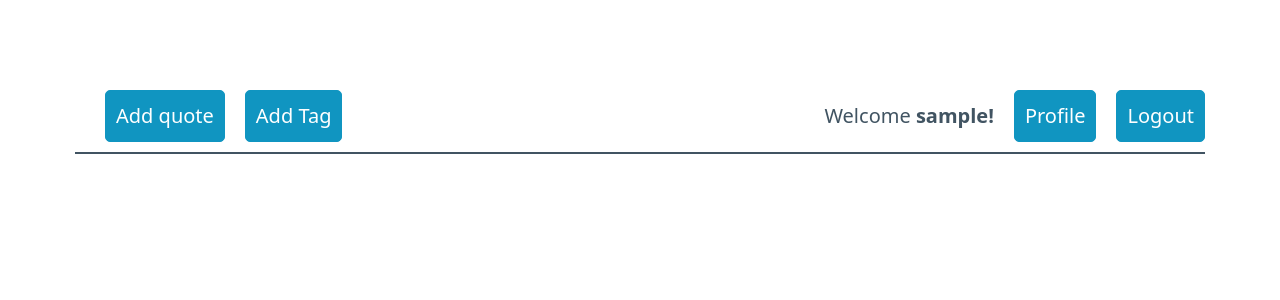
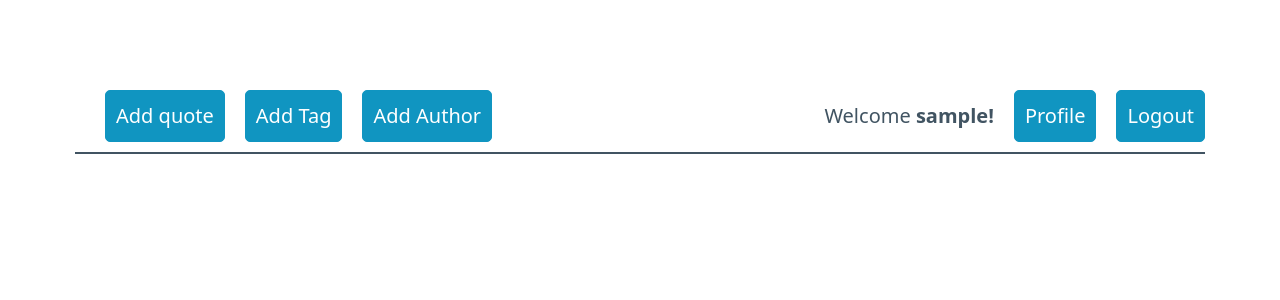
Before and after one commit to Awaveform/WEB_HW_10, a Django app: page / in a window 1280 px wide. Shown: the top 300 px of the page. Run offline with Django 5.2, Linux system fonts and the light colour scheme; the visitor is signed in with stand-in values (Sample User, id 1); data that the repository does not hold is empty.

Commit message:
add hw 10

```diff
--- a/web_hw_10/quote/templates/quote/base.html
+++ b/web_hw_10/quote/templates/quote/base.html
@@ -38,6 +38,7 @@
         <ul>
             <li><a href="{% url 'quote:quote' %}" role="button">Add quote</a></li>
             <li><a href="{% url 'quote:tag' %}" role="button">Add Tag</a></li>
+            <li><a href="{% url 'quote:author' %}" role="button">Add Author</a></li>
         </ul>
         <ul>
             <li>Welcome <b>{{ user.username }}!</b></li>
--- a/web_hw_10/quote/templates/quote/index.html
+++ b/web_hw_10/quote/templates/quote/index.html
@@ -34,10 +34,13 @@
     {% for quote in quotes %}
     <ul>
         <li>
+        {#            {% if request.user.is_staff or is_user_owner and not quote.done %}#}
             {% if not quote.done %}
-            <a href="{% url 'quote:detail' quote.id %}" role="button" class="outline"> {{ quote.name }} </a>
-            <a href="{% url 'quote:set_done' quote.id %}" role="button"> Mark Done </a>
-            <a href="{% url 'quote:delete' quote.id %}" role="button" class="contrast"> Delete note </a>
+            <p>{{ quote.description }} by <a href="{% url 'quote:author_detail' quote.author.id %}" class="outline"> {{ quote.author.fullname }} </a></p>
+                {% if user.is_authenticated and quote.user_id == user.id %}
+                    <a href="{% url 'quote:set_done' quote.id %}" role="button"> Mark Done </a>
+                    <a href="{% url 'quote:delete' quote.id %}" role="button" class="contrast"> Delete quote </a>
+                {% endif %}
             {% else %}
             <a href="{% url 'quote:detail' quote.id %}" role="button" class="secondary"><s>{{ quote.name }}</s></a>
             {% endif %}
--- a/web_hw_10/quote/urls.py
+++ b/web_hw_10/quote/urls.py
@@ -5,8 +5,24 @@ app_name = 'quote'
 
 urlpatterns = [
     path('', views.main, name='main'),
+    path('tag/', views.tag, name='tag'),
+    path('author/', views.author, name='author'),
+    path(
+        'detail_author/<int:author_id>',
+        views.author_detail,
+        name='author_detail'
+    ),
+    path(
+        'done_author/<int:author_id>',
+        views.set_done_author,
+        name='author_set_done'
+    ),
+    path(
+        'delete_author/<int:author_id>',
+        views.delete_author,
+        name='author_delete'
+    ),
     path('quote/', views.quote, name='quote'),
-    path('tag/', views.tag, name='tag'),
     path('detail/<int:quote_id>', views.detail, name='detail'),
     path('done/<int:quote_id>', views.set_done, name='set_done'),
     path('delete/<int:quote_id>', views.delete_quote, name='delete'),
--- a/web_hw_10/quote/views.py
+++ b/web_hw_10/quote/views.py
@@ -1,8 +1,8 @@
 from django.contrib.auth.decorators import login_required
 from django.shortcuts import render, redirect, get_object_or_404
 
-from .forms import TagForm, QuoteForm
-from .models import Tag, Quote
+from .forms import TagForm, QuoteForm, AuthorForm
+from .models import Tag, Quote, Author
 
 
 # Create your views here.
@@ -80,13 +80,16 @@ def tag(request):
 #     )
 @login_required
 def quote(request):
-    tags = Tag.objects.filter(user=request.user).all()
-
+    tags = Tag.objects.filter().all()
+    authors = Author.objects.filter().all()
     if request.method == 'POST':
         form = QuoteForm(request.POST)
         if form.is_valid():
             new_quote = form.save(commit=False)
             new_quote.user = request.user
+            new_quote.author = Author.objects.filter(
+                fullname=request.POST.get("authors")
+            ).first()
             new_quote.save()
             choice_tags = Tag.objects.filter(
                 name__in=request.POST.getlist('tags'),
@@ -94,19 +97,18 @@ def quote(request):
             )
             for _tag in choice_tags.iterator():
                 new_quote.tags.add(_tag)
-
             return redirect(to='quote:main')
         else:
             return render(
                 request,
                 'quote/quote.html',
-                {"tags": tags, 'form': form}
+                {"tags": tags, "authors": authors, 'form': form}
             )
 
     return render(
         request,
         'quote/quote.html',
-        {"tags": tags, 'form': QuoteForm()}
+        {"tags": tags, "authors": authors, 'form': QuoteForm()}
     )
 
 
@@ -123,7 +125,7 @@ def detail(request, quote_id):
     return render(
         request,
         'quote/detail.html',
-        {"quote": _quote}
+        {"quote": _quote, "is_user_owner": True}
     )
 
 
@@ -143,3 +145,57 @@ def set_done(request, quote_id):
 def delete_quote(request, quote_id):
     Quote.objects.get(pk=quote_id, user=request.user).delete()
     return redirect(to='quote:main')
+
+
+@login_required
+def author(request):
+    # tags = Tag.objects.filter(user=request.user).all()
+
+    if request.method == 'POST':
+        form = AuthorForm(request.POST)
+        if form.is_valid():
+            new_author = form.save(commit=False)
+            new_author.user = request.user
+            new_author.save()
+            # choice_tags = Tag.objects.filter(
+            #     name__in=request.POST.getlist('tags'),
+            #     user=request.user
+            # )
+            # for _tag in choice_tags.iterator():
+            #     new_quote.tags.add(_tag)
+
+            return redirect(to='quote:main')
+        else:
+            return render(
+                request,
+                'quote/author.html',
+                {'form': form}
+            )
+
+    return render(
+        request,
+        'quote/author.html',
+        {'form': AuthorForm()}
+    )
+
+
+@login_required
+def author_detail(request, author_id):
+    _author = get_object_or_404(Author, pk=author_id, user=request.user)
+    return render(
+        request,
+        'quote/author_detail.html',
+        {"quote": _author, "is_user_owner": True}
+    )
+
+
+@login_required
+def set_done_author(request, author_id):
+    Author.objects.filter(pk=author_id, user=request.user).update(done=True)
+    return redirect(to='quote:main')
+
+
+@login_required
+def delete_author(request, author_id):
+    Author.objects.get(pk=author_id, user=request.user).delete()
+    return redirect(to='quote:main')
```
Also changed, not shown: web_hw_10/quote/forms.py (+29 -2 lines), web_hw_10/quote/models.py (+20 -0 lines), web_hw_10/quote/templates/quote/author.html (added, +46 -0 lines), web_hw_10/quote/templates/quote/author_detail.html (added, +8 -0 lines), web_hw_10/quote/templates/quote/quote.html (+9 -0 lines), web_hw_10/quote/migrations/0001_initial.py, web_hw_10/quote/migrations/0002_quote_user_tag_user_tag_tag_of_username.py (deleted), web_hw_10/users/migrations/0001_initial.py.
